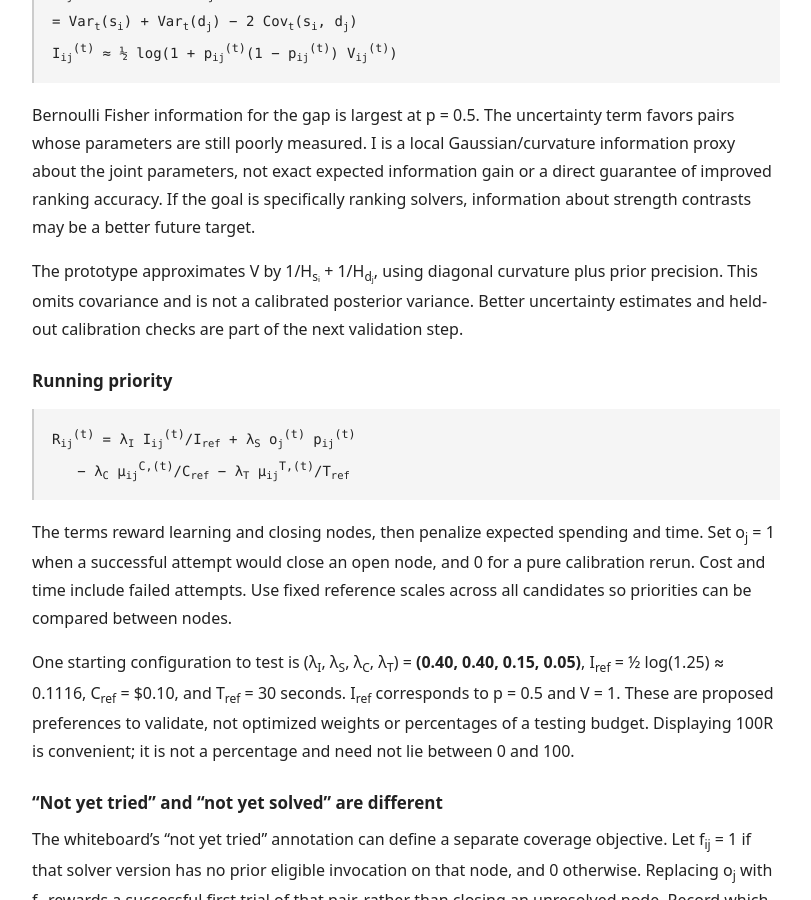
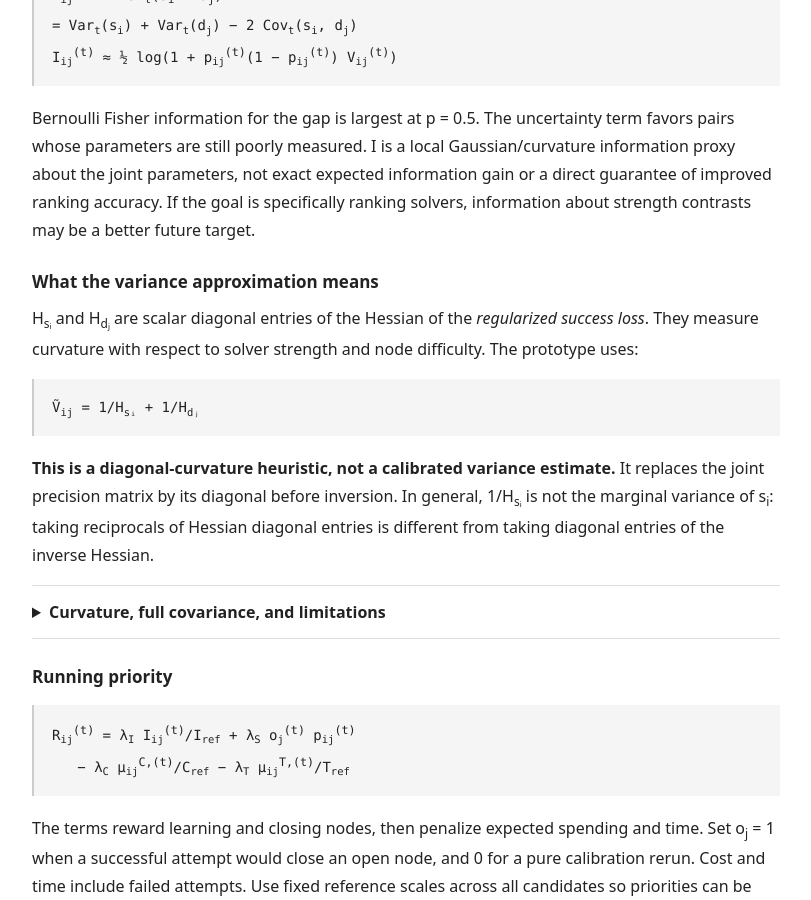
Before and after one commit to XTRose29/xtrose29.github.io, a Jekyll site: the page rasch-leaderboard/index.html, which Jekyll copies as it is, in a window 1280 px wide and 900 px high, scrolled down 4801 px. Shown: the whole window, without its empty margins (234-1045 px from the left). Built offline with Jekyll 4.4.1, drawn with Linux system fonts in a browser that asks for light colours; some of the changed text lies outside the part shown.

Commit message:
Clarify diagonal variance heuristic, full Laplace covariance and limitations

```diff
--- a/rasch-leaderboard/index.html
+++ b/rasch-leaderboard/index.html
@@ -28,8 +28,8 @@
     <div class="equation">
       p<sub>ij</sub><sup>(t)</sup> = P(solve | i, j, current estimates) = σ(s<sub>i</sub><sup>(t)</sup> − d<sub>j</sub><sup>(t)</sup>)<br>
       σ(x) = 1 / (1 + exp(−x))<br>
-      E[cost | i, j] = $0.10 × exp(c<sub>i</sub> + a<sub>j</sub>)<br>
-      E[time | i, j] = 30 seconds × exp(−v<sub>i</sub> + b<sub>j</sub>)
+      μ<sub>ij</sub><sup>C</sup> = E[cost | i, j] = $0.10 × exp(c<sub>i</sub> + a<sub>j</sub>)<br>
+      μ<sub>ij</sub><sup>T</sup> = E[time | i, j] = 30 seconds × exp(−v<sub>i</sub> + b<sub>j</sub>)
     </div>
     <p>The gap s<sub>i</sub> − d<sub>j</sub> is the log-odds of success. A zero gap gives 50%; a gap of 1 gives 73.1%. Raising both strength and difficulty by the same amount leaves the prediction unchanged. This formalizes “stronger solver on a harder node ≈ weaker solver on an easier node.” Difficulty is estimated relative to the solver population and evaluation protocol.</p>
     <p>Higher strength and speed are better; lower cost is better. Separate node effects allow a problem to be expensive without assuming it is equally difficult or slow. The $0.10 and 30-second scales define the current zero-score starting estimates; they are tunable priors, not measured averages.</p>
@@ -121,7 +121,33 @@
       I<sub>ij</sub><sup>(t)</sup> ≈ ½ log(1 + p<sub>ij</sub><sup>(t)</sup>(1 − p<sub>ij</sub><sup>(t)</sup>) V<sub>ij</sub><sup>(t)</sup>)
     </div>
     <p>Bernoulli Fisher information for the gap is largest at p = 0.5. The uncertainty term favors pairs whose parameters are still poorly measured. I is a local Gaussian/curvature information proxy about the joint parameters, not exact expected information gain or a direct guarantee of improved ranking accuracy. If the goal is specifically ranking solvers, information about strength contrasts may be a better future target.</p>
-    <p>The prototype approximates V by 1/H<sub>sᵢ</sub> + 1/H<sub>dⱼ</sub>, using diagonal curvature plus prior precision. This omits covariance and is not a calibrated posterior variance. Better uncertainty estimates and held-out calibration checks are part of the next validation step.</p>
+    <h3 id="variance">What the variance approximation means</h3>
+    <p>H<sub>sᵢ</sub> and H<sub>dⱼ</sub> are scalar diagonal entries of the Hessian of the <em>regularized success loss</em>. They measure curvature with respect to solver strength and node difficulty. The prototype uses:</p>
+    <div class="equation">
+      Ṽ<sub>ij</sub> = 1/H<sub>sᵢ</sub> + 1/H<sub>dⱼ</sub>
+    </div>
+    <p><strong>This is a diagonal-curvature heuristic, not a calibrated variance estimate.</strong> It replaces the joint precision matrix by its diagonal before inversion. In general, 1/H<sub>sᵢ</sub> is not the marginal variance of s<sub>i</sub>: taking reciprocals of Hessian diagonal entries is different from taking diagonal entries of the inverse Hessian.</p>
+    <details>
+      <summary>Curvature, full covariance, and limitations</summary>
+      <p>Let ψ contain all solver strengths and node difficulties. At a converged batch fit ψ̂, define H = ∇²[L<sub>success</sub> + (λ/2)‖ψ‖²]. With independent Gaussian priors of precision λ = 1, the relevant diagonal entries are:</p>
+      <div class="equation">
+        H<sub>sᵢ</sub> = H<sub>sᵢ,sᵢ</sub> = λ + Σ<sub>n : iₙ = i</sub> p<sub>n</sub>(1 − p<sub>n</sub>)<br>
+        H<sub>dⱼ</sub> = H<sub>dⱼ,dⱼ</sub> = λ + Σ<sub>n : jₙ = j</sub> p<sub>n</sub>(1 − p<sub>n</sub>)
+      </div>
+      <p>The sums include graded invocation events; batch probabilities are evaluated at the fitted parameters. Each event also contributes −p<sub>n</sub>(1 − p<sub>n</sub>) to its strength–difficulty off-diagonal entries. Those couplings matter because an outcome informs both the solver and the node.</p>
+      <p>A full <a href="https://mc-stan.org/docs/reference-manual/laplace.html">Laplace approximation</a> uses the inverse of the entire Hessian of the negative log posterior:</p>
+      <div class="equation">
+        Σ ≈ H<sup>−1</sup><br>
+        Var(s<sub>i</sub> − d<sub>j</sub>) ≈ Σ<sub>sᵢ,sᵢ</sub> + Σ<sub>dⱼ,dⱼ</sub> − 2Σ<sub>sᵢ,dⱼ</sub>
+      </div>
+      <p>This is H of the negative log posterior, so the inverse has a positive sign. Keeping the full matrix accounts for parameter correlations and changes the marginal variance estimates as well as the covariance term. It is still a local Gaussian approximation; it is not an exact posterior or a guarantee of interval coverage.</p>
+      <ul>
+        <li><strong>Online curvature is approximate too.</strong> Between batch fits, the implementation accumulates p(1 − p) using each event’s pre-update prediction. It does not reevaluate all previous observations at the latest parameters. The resulting diagonal values need not equal the current batch Hessian diagonal.</li>
+        <li><strong>Sparse data and weak overlap matter.</strong> Priors make the regularized Hessian invertible, but cannot create empirical comparisons between disconnected solver–node groups. Sparse or nearly all-success/all-failure data can make a local Gaussian approximation unreliable or prior-sensitive.</li>
+        <li><strong>Calibration must be checked.</strong> Correlated repeats or an inadequate scalar Rasch model can invalidate uncertainty estimates even with the full Hessian. The current proxy can distort information priorities and should not be presented as a confidence interval or proof of ranking certainty.</li>
+      </ul>
+      <p><strong>Proposed next step:</strong> evaluate full-Hessian contrast variances after converged batch fits, then check uncertainty coverage on controlled simulations and predictive calibration on held-out runs. For a contrast vector x with +1 at s<sub>i</sub> and −1 at d<sub>j</sub>, solve Hz = x and compute xᵀz; this avoids explicitly storing a dense inverse. The current sampler still uses the diagonal heuristic; this page update does not implement the full-covariance method.</p>
+    </details>
 
     <h3>Running priority</h3>
     <div class="equation">
```
